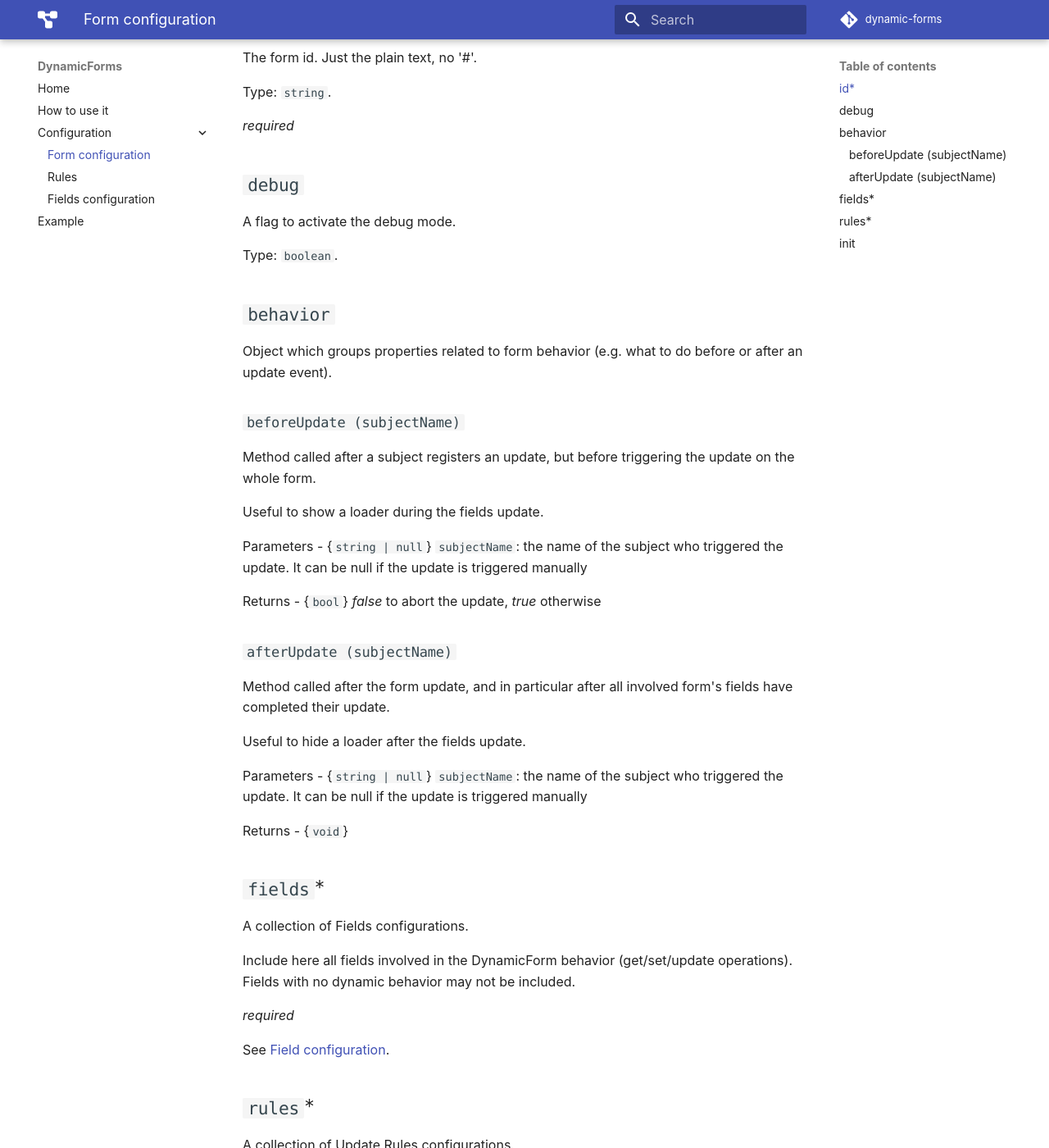
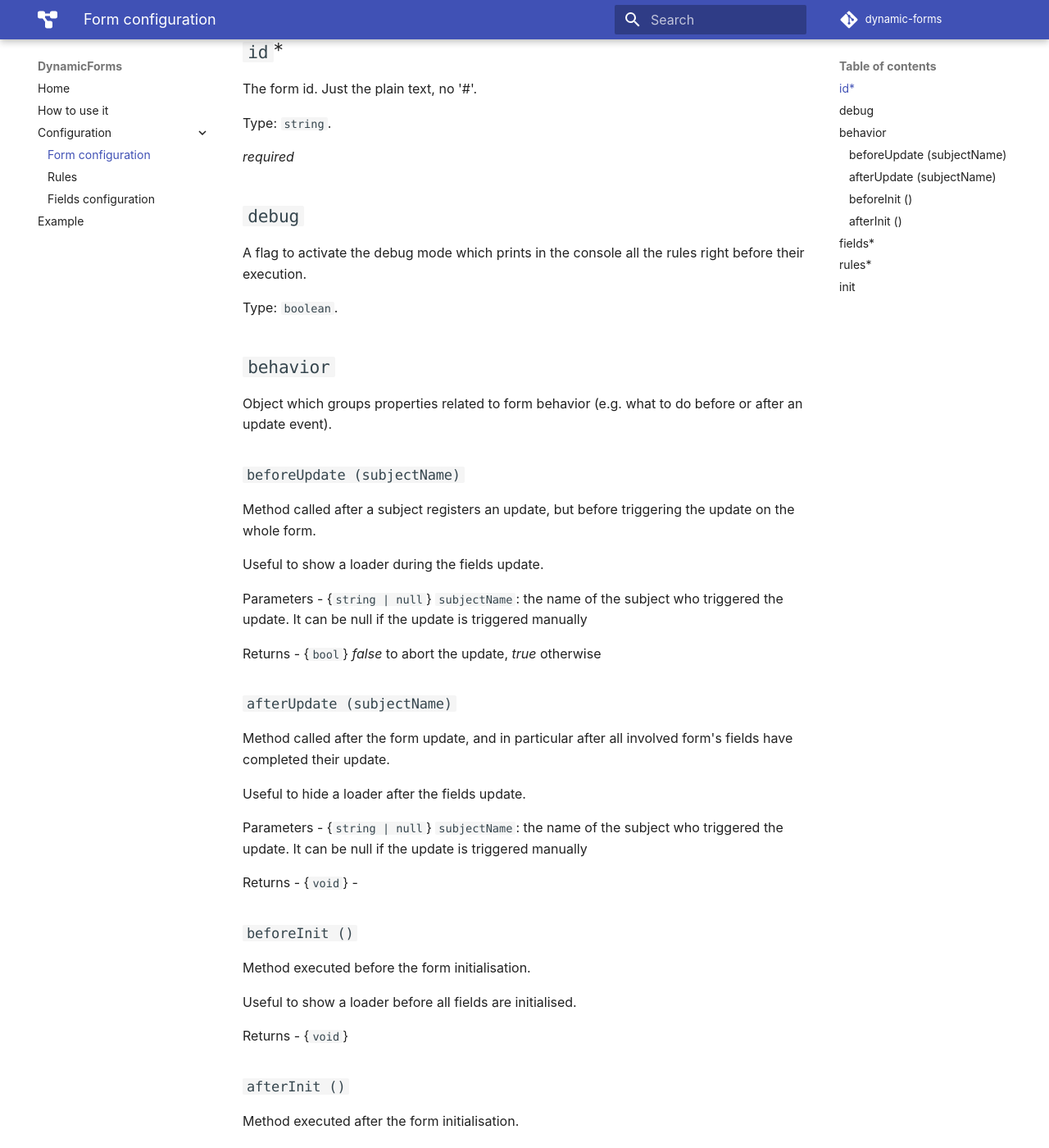
Before and after one commit to simomosi/dynamic-forms, an MkDocs documentation site: the page built from docs/configurations/form-configuration.md, in a window 1280 px wide and 1400 px high, scrolled down 710 px. Shown: the whole window at 82% size. Built offline with MkDocs 1.6.1 and Material for MkDocs 9.7.7, drawn with Linux system fonts in a browser that asks for light colours; comment, search, counter and statistics services are not loaded; some of the changed text lies outside the part shown.

Commit message:
Added beforeInit/afterInit reference

```diff
--- a/docs/configurations/form-configuration.md
+++ b/docs/configurations/form-configuration.md
@@ -17,6 +17,8 @@ let formConfiguration = {
     'behavior': {
         'beforeUpdate': (subjectName) => { }, // Executed before the update related events. Return false to block all updates
         'afterUpdate': (subjectName) => { }, // Executed after the update related events
+        'beforeInit': () => { }, // Executed before form initialization
+        'afterInit': () => { } // Executed after form initialization
     },
     'fields': [], // Collection of fields objects
     'rules': [], // Collection of rules objects
@@ -32,7 +34,7 @@ Type: `string`.
 *required*
 
 ## `debug`
-A flag to activate the debug mode.
+A flag to activate the debug mode which prints in the console all the rules right before their execution.
 
 Type: `boolean`.
 
@@ -57,6 +59,22 @@ Useful to hide a loader after the fields update.
 
 Parameters
 - {`string | null`} `subjectName`: the name of the subject who triggered the update. It can be null if the update is triggered manually
+
+Returns
+- {`void`}
+-
+### `beforeInit () `
+Method executed before the form initialisation.
+
+Useful to show a loader before all fields are initialised.
+
+Returns
+- {`void`}
+
+### `afterInit () `
+Method executed after the form initialisation.
+
+Useful to hide any loader after the form is ready.
 
 Returns
 - {`void`}
```
